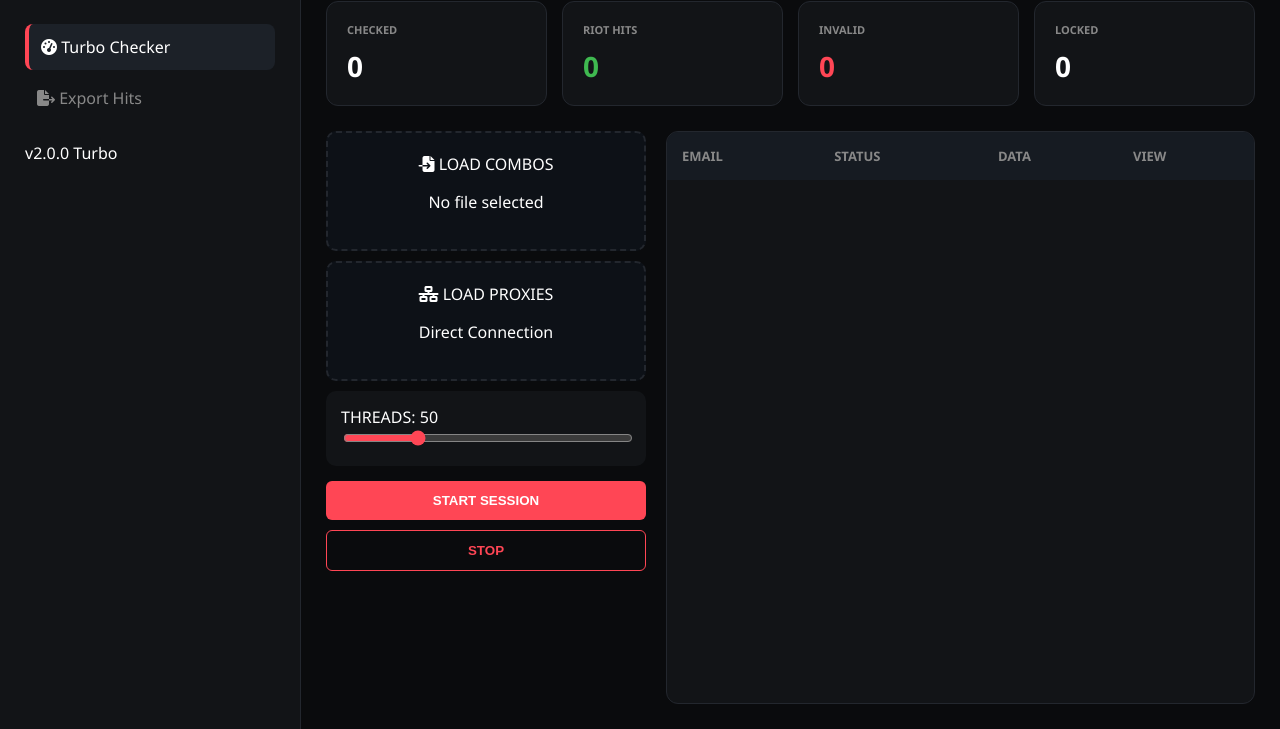
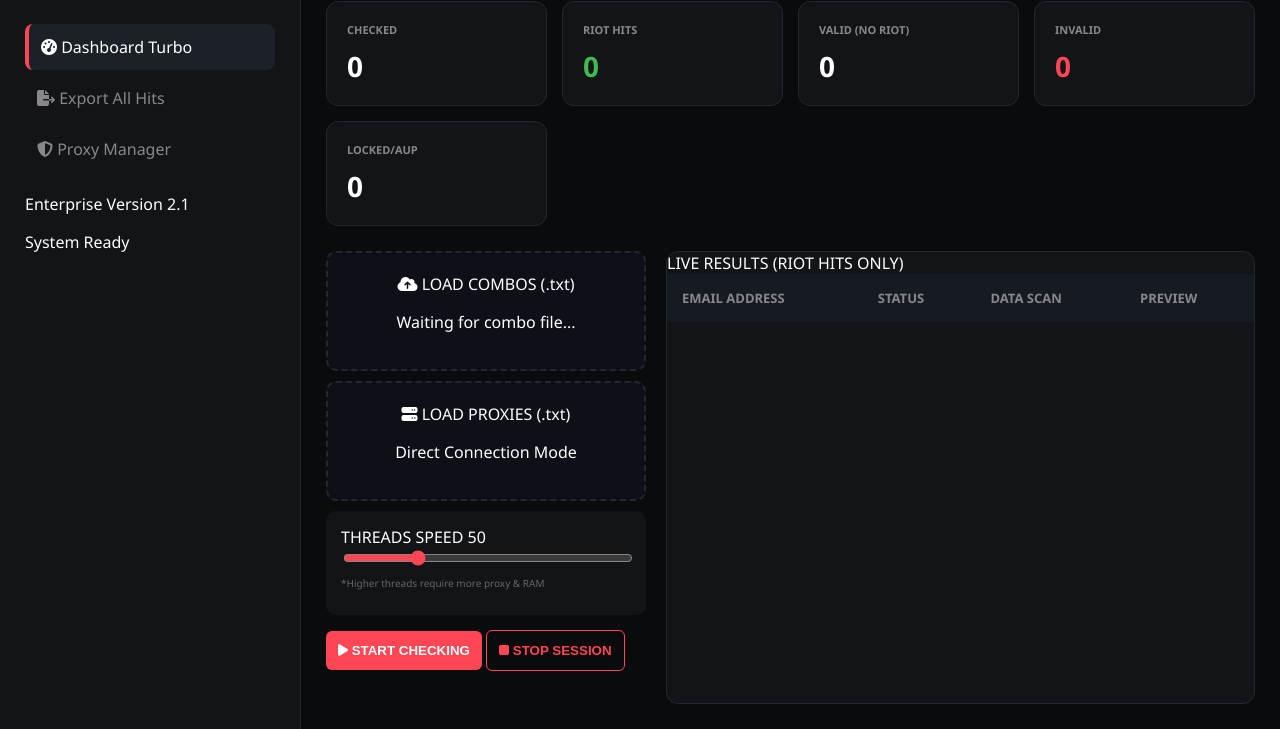
Before and after one commit to floraalesta-crypto/Valorant-checker, a website: page public/index.html in a window 1280 px wide. Shown: the part 71-800 px from the top of the page. Drawn offline with Linux system fonts and the light colour scheme.

Commit message:
Update index.html

```diff
--- a/public/index.html
+++ b/public/index.html
@@ -2,73 +2,141 @@
 <html lang="en">
 <head>
     <meta charset="UTF-8">
-    <title>VALOSYNC TURBO | High-Speed Searcher</title>
+    <meta name="viewport" content="width=device-width, initial-scale=1.0">
+    <title>VALOSYNC TURBO | Professional Mail Searcher</title>
     <link rel="stylesheet" href="style.css">
     <link rel="stylesheet" href="https://cdnjs.cloudflare.com/ajax/libs/font-awesome/6.4.0/css/all.min.css">
 </head>
 <body>
     <div class="sidebar">
-        <div class="logo"><i class="fa-solid fa-bolt-lightning"></i> VALO<span>SYNC</span></div>
+        <div class="logo">
+            <i class="fa-solid fa-bolt-lightning"></i> VALO<span>SYNC</span>
+        </div>
         <nav>
-            <div class="nav-item active"><i class="fa-solid fa-gauge-high"></i> Turbo Checker</div>
-            <div class="nav-item" id="btn-export"><i class="fa-solid fa-file-export"></i> Export Hits</div>
+            <div class="nav-item active">
+                <i class="fa-solid fa-gauge-high"></i> Dashboard Turbo
+            </div>
+            <div class="nav-item" id="export-hits" style="cursor: pointer;">
+                <i class="fa-solid fa-file-export"></i> Export All Hits
+            </div>
+            <div class="nav-item">
+                <i class="fa-solid fa-shield-halved"></i> Proxy Manager
+            </div>
         </nav>
-        <div class="sidebar-footer"><p>v2.0.0 Turbo</p></div>
+        <div class="sidebar-footer">
+            <p>Enterprise Version 2.1</p>
+            <p id="system-status"><span class="status-dot"></span> System Ready</p>
+        </div>
     </div>
 
     <div class="container">
         <header>
             <div class="header-info">
-                <span id="cpm-display">CPM: 0</span>
-                <span id="thread-display">Threads Active: 0</span>
+                <span id="cpm-display"><i class="fa-solid fa-microchip"></i> CPM: 0</span>
+                <span id="time-display"><i class="fa-solid fa-clock"></i> 00:00:00</span>
             </div>
-            <div class="user-status"><span class="status-dot"></span> Multi-Thread Engine</div>
+            <div class="header-title">
+                REAL-TIME MONITORING
+            </div>
         </header>
 
         <div class="stats-grid">
-            <div class="stat-card"><h5>Checked</h5><p id="s-checked">0</p></div>
-            <div class="stat-card hit"><h5>Riot Hits</h5><p id="s-hit">0</p></div>
-            <div class="stat-card bad"><h5>Invalid</h5><p id="s-bad">0</p></div>
-            <div class="stat-card locked"><h5>Locked</h5><p id="s-locked">0</p></div>
+            <div class="stat-card">
+                <h5>Checked</h5>
+                <p id="s-checked">0</p>
+            </div>
+            <div class="stat-card hit">
+                <h5>Riot Hits</h5>
+                <p id="s-hit">0</p>
+            </div>
+            <div class="stat-card valid-only">
+                <h5>Valid (No Riot)</h5>
+                <p id="s-valid">0</p>
+            </div>
+            <div class="stat-card bad">
+                <h5>Invalid</h5>
+                <p id="s-bad">0</p>
+            </div>
+            <div class="stat-card locked">
+                <h5>Locked/AUP</h5>
+                <p id="s-locked">0</p>
+            </div>
         </div>
 
         <div class="main-grid">
             <div class="upload-section">
                 <div class="file-card">
-                    <label for="file-combos"><i class="fa-solid fa-file-import"></i> LOAD COMBOS</label>
+                    <label for="file-combos">
+                        <i class="fa-solid fa-cloud-arrow-up"></i> LOAD COMBOS (.txt)
+                    </label>
                     <input type="file" id="file-combos" accept=".txt" hidden>
-                    <p id="label-combos" class="file-info">No file selected</p>
+                    <p id="label-combos" class="file-info">Waiting for combo file...</p>
                 </div>
+
                 <div class="file-card">
-                    <label for="file-proxies"><i class="fa-solid fa-network-wired"></i> LOAD PROXIES</label>
+                    <label for="file-proxies">
+                        <i class="fa-solid fa-server"></i> LOAD PROXIES (.txt)
+                    </label>
                     <input type="file" id="file-proxies" accept=".txt" hidden>
-                    <p id="label-proxies" class="file-info">Direct Connection</p>
+                    <p id="label-proxies" class="file-info">Direct Connection Mode</p>
                 </div>
 
                 <div class="thread-control">
-                    <label>THREADS: <span id="thread-val">50</span></label>
+                    <div class="thread-label">
+                        <span>THREADS SPEED</span>
+                        <span id="thread-val">50</span>
+                    </div>
                     <input type="range" id="thread-range" min="1" max="200" value="50">
+                    <p style="font-size: 10px; color: #666; margin-top: 5px;">*Higher threads require more proxy & RAM</p>
                 </div>
 
-                <button id="start-btn" class="btn-primary" style="width:100%">START SESSION</button>
-                <button id="stop-btn" class="btn-danger" style="width:100%; margin-top:10px" disabled>STOP</button>
+                <div class="action-btns">
+                    <button id="start-btn" class="btn-primary">
+                        <i class="fa-solid fa-play"></i> START CHECKING
+                    </button>
+                    <button id="stop-btn" class="btn-danger" disabled>
+                        <i class="fa-solid fa-stop"></i> STOP SESSION
+                    </button>
+                </div>
             </div>
 
             <div class="table-area">
-                <table>
-                    <thead><tr><th>EMAIL</th><th>STATUS</th><th>DATA</th><th>VIEW</th></tr></thead>
-                    <tbody id="res-table"></tbody>
-                </table>
+                <div class="table-header-info">
+                    <span>LIVE RESULTS (RIOT HITS ONLY)</span>
+                </div>
+                <div class="scroll-table">
+                    <table>
+                        <thead>
+                            <tr>
+                                <th>EMAIL ADDRESS</th>
+                                <th>STATUS</th>
+                                <th>DATA SCAN</th>
+                                <th>PREVIEW</th>
+                            </tr>
+                        </thead>
+                        <tbody id="res-table">
+                            </tbody>
+                    </table>
+                </div>
             </div>
         </div>
     </div>
 
     <div id="emailModal" class="modal">
         <div class="modal-content">
-            <div class="modal-header"><h3>Email Body Preview</h3><span class="close" onclick="closeModal()">&times;</span></div>
-            <div class="modal-body"><pre id="mail-body"></pre></div>
+            <div class="modal-header">
+                <h3><i class="fa-solid fa-envelope-open-text"></i> Email Body Content</h3>
+                <span class="close-modal" onclick="closeModal()">&times;</span>
+            </div>
+            <div class="modal-body">
+                <pre id="mail-body-content">Fetching email content...</pre>
+            </div>
+            <div class="modal-footer">
+                <button class="btn-primary" onclick="closeModal()">Close Window</button>
+            </div>
         </div>
     </div>
+
     <script src="app.js"></script>
 </body>
 </html>
```
